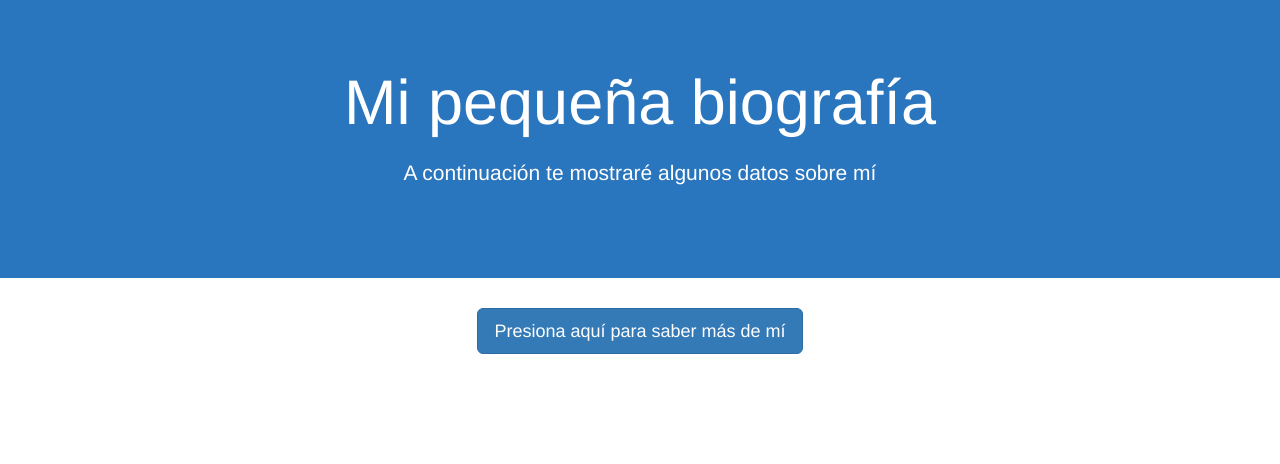
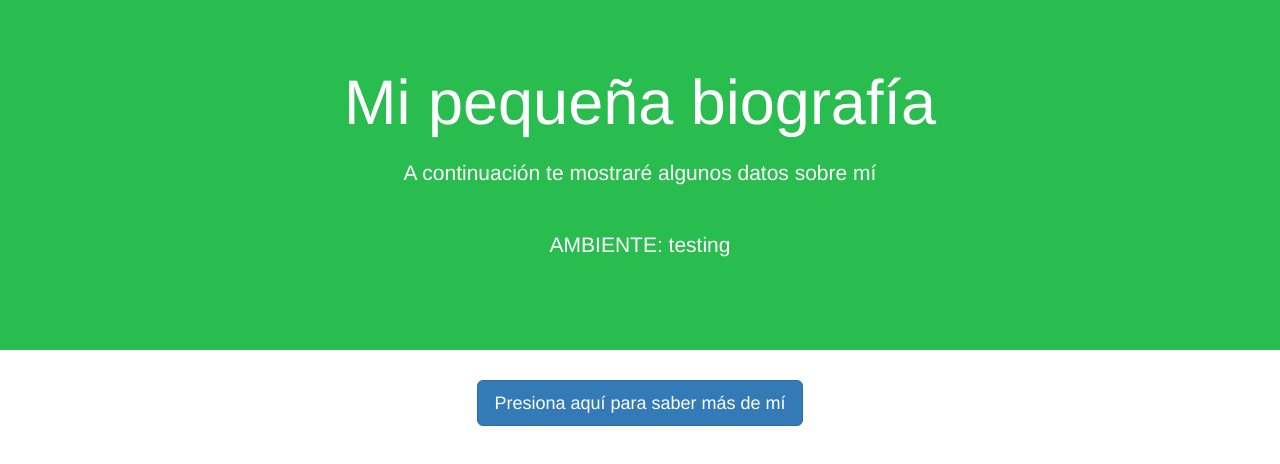
Before and after one commit to hvil23/sa-practica1, a website: page src/index.html in a window 1280 px wide. Drawn offline with nearby package versions, Linux system fonts and the light colour scheme.

Commit message:
Creando parrafo para definir el ambiente

```diff
--- a/src/index.html
+++ b/src/index.html
@@ -6,7 +6,7 @@
     <link rel="stylesheet" type="text/css" href="//maxcdn.bootstrapcdn.com/bootstrap/3.3.4/css/bootstrap.min.css" />
     <style>
       .jumbotron {
-        background: #2a76be;
+        background: hsl(135, 64%, 45%);
         color: white;
       }
 
@@ -30,6 +30,7 @@
       <div class="container">
         <h1>Mi pequeña biografía</h1>
         <p>A continuación te mostraré algunos datos sobre mí</p>
+        <p>AMBIENTE: testing</p>
       </div>
     </div>
     <main>
```
